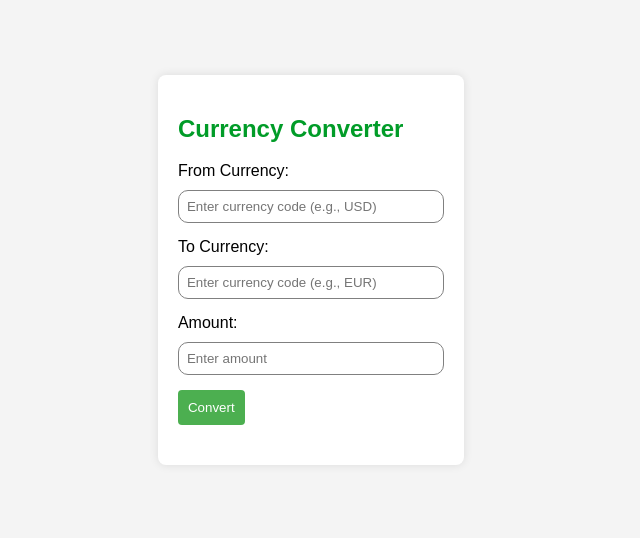
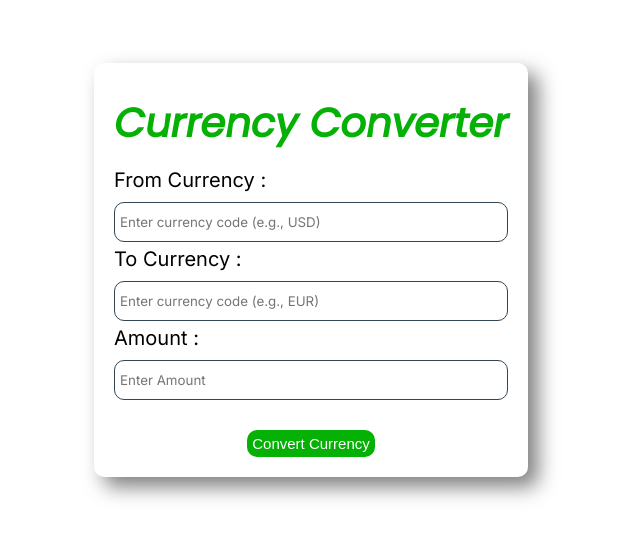
Before and after one commit to Sahil4883/Currency-Calculator, a plain HTML site: page index.html in a window 1280 px wide. Shown: the part 130-668 px from the top of the page, without its empty margins (329-969 px from the left). Drawn offline with Linux system fonts and the light colour scheme; a web font is replaced by a local one.

Commit message:
first commit

```diff
--- a/app.js
+++ b/app.js
@@ -1,25 +1,28 @@
-function convertCurrency() {
-    var fromCurrency = document.getElementById("fromCurrency").value;
-    var toCurrency = document.getElementById("toCurrency").value;
-    var amount = document.getElementById("amount").value;
+function convertCurrency(){
+    var fc= document.getElementById('fromCurrency').value;
+    var tc = document.getElementById('toCurrency').value;
+    var am = document.getElementById('amount').value
+    var result= document.getElementById('result')
+    if (fc === "" || tc === "" || am === "") {
+        result.style.color='red';
+        result.innerHTML='Please fill in all fields.';
+    }
+    fetch(`https://api.exchangerate-api.com/v4/latest/${fc}`)
+    .then(response => response.json())
+    .then(data =>{
+        var rate = data.rates[tc];
+        if (rate){
+            var convertedAm= am *rate;
+            result.innerHTML=`${am} ${fc} is ${convertedAm.toFixed(2)} ${tc}`;
+            result.style.color = 'green'
+        }
+        else{
+            result.innerHTML= 'Invalid currency codes. Please check and try again.'
+            result.style.color = 'red'
+        }
 
-    if (fromCurrency === "" || toCurrency === "" || amount === "") {
-        alert("Please fill in all fields.");
-        return;
-    }
-
-    fetch(`https://api.exchangerate-api.com/v4/latest/${fromCurrency}`)
-        .then(response => response.json())
-        .then(data => {
-            var rate = data.rates[toCurrency];
-            if (rate) {
-                var convertedAmount = amount * rate;
-                document.getElementById("result").innerHTML = `${amount} ${fromCurrency} is ${convertedAmount.toFixed(2)} ${toCurrency}`;
-            } else {
-                alert("Invalid currency codes. Please check and try again.");
-            }
-        })
-        .catch(error => {
-            console.error("Error fetching exchange rates:", error);
-        });
+    })
+    .catch(error =>{
+        console.error("Error fetching exchange rates:", error);
+    })
 }
--- a/index.html
+++ b/index.html
@@ -4,28 +4,25 @@
     <meta charset="UTF-8">
     <meta name="viewport" content="width=device-width, initial-scale=1.0">
     <link rel="preconnect" href="https://fonts.googleapis.com">
-    <link rel="preconnect" href="https://fonts.gstatic.com" crossorigin>
-    <link href="https://fonts.googleapis.com/css2?family=Notable&display=swap" rel="stylesheet">
+<link rel="preconnect" href="https://fonts.gstatic.com" crossorigin>
+<link href="https://fonts.googleapis.com/css2?family=Inter&family=Poppins:ital@1&display=swap" rel="stylesheet">
     <title>Currency Calculator</title>
     <link rel="stylesheet" href="style.css">
 </head>
 <body>
-    <div id="converter">
-        <h2>Currency Converter</h2>
-        <label for="fromCurrency">From Currency:</label>
-        <input type="text" id="fromCurrency" placeholder="Enter currency code (e.g., USD)" />
+    <div class="box">
+        <h1>Currency Converter</h1>
 
-        <label for="toCurrency">To Currency:</label>
-        <input type="text" id="toCurrency" placeholder="Enter currency code (e.g., EUR)" />
+        <label for="fromCurrency">From Currency : </label>
+        <input type="text" id="fromCurrency" placeholder="Enter currency code (e.g., USD)">
+        <label for="toCurrency">To Currency : </label>
+        <input type="text" name="" id="toCurrency" placeholder="Enter currency code (e.g., EUR)">
+        <label for="amount">Amount : </label>
+        <input type="text" name="" id="amount" placeholder="Enter Amount">
+        <div id="result"></div>
+        <button onclick="convertCurrency()">Convert Currency</button>
 
-        <label for="amount">Amount:</label>
-        <input type="number" id="amount" placeholder="Enter amount" />
-
-        <button onclick="convertCurrency()">Convert</button>
-
-        <div id="result"></div>
     </div>
-
 
     <script src="app.js"></script>
 </body>
--- a/style.css
+++ b/style.css
@@ -1,49 +1,52 @@
-body {
-    font-family: Arial, sans-serif;
-    background-color: #f4f4f4;
+*{
+    margin: 0;
+    padding: 0;
+    box-sizing: border-box;
+}
+body{
     display: flex;
+    justify-content: center;
     align-items: center;
-    justify-content: center;
     height: 100vh;
-    margin: 0;
-    font-family: 'Notable', sans-serif;
-    font-weight: 500;
 }
 
-#converter {
-    background-color: #fff;
+.box{
+    display: flex;
+    flex-direction: column;
+    gap: 5px;
+    box-shadow: 10px 10px 20px 0 rgba(0, 0, 0, 0.5);
     padding: 20px;
-    border-radius: 8px;
-    box-shadow: 0 0 10px rgba(0, 0, 0, 0.1);
+    border-radius: 10px;
 }
-#converter h2{
-    color: rgb(1, 156, 40);
+h1{
+    text-align: center;
+    margin: 10px 0;
+    font-size: 40px;
+    font-family: 'Poppins', sans-serif;
+    color: rgb(5, 177, 5);
 }
 
-label {
-    display: block;
-    margin-bottom: 10px;
+label{
+    font-size: 20px;
+    font-family: 'Inter', sans-serif;
 }
-
-input {
-    width: 100%;
-    padding: 8px;
-    margin-bottom: 15px;
-    box-sizing: border-box;
+input{
+    font-family: 'Inter', sans-serif;
+    height: 40px;
     border-radius: 10px;
-    border: 1px solid grey;
+    padding-left: 5px;
+    border: 1px solid #334552;
+    margin-top: 5px;
 }
-
-button {
-    padding: 10px;
-    background-color: #4caf50;
-    color: #fff;
+button{
+    margin-top: 20px;
+    padding: 5px;
+    font-size: 15px;
+    width: fit-content;
+    align-self: center;
+    border-radius: 10px;
     border: none;
-    border-radius: 4px;
-    cursor: pointer;
+    background-color:  rgb(5, 177, 5);
+    color: white;
+    font-weight: 400;
 }
-
-#result {
-    margin-top: 20px;
-    font-weight: bold;
-}
```
